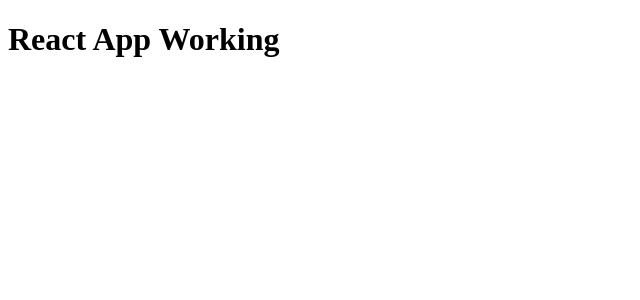
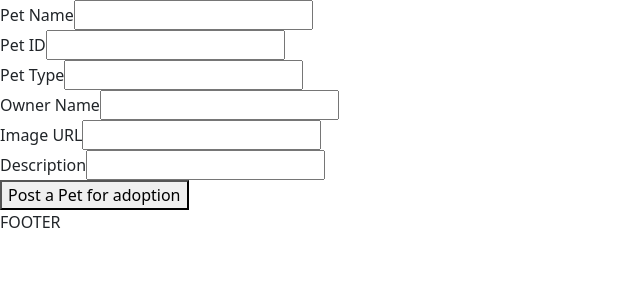
Before and after one commit to imadelayoubi/The-Pet-Shelter, a React app: page / in a window 1280 px wide. Shown: the top 300 px of the page, without its empty margins (0-640 px from the left). Built offline with nearby package versions, Linux system fonts and the light colour scheme.

Commit message:
post component created

```diff
--- a/client/public/index.html
+++ b/client/public/index.html
@@ -1,14 +1,22 @@
 <!DOCTYPE html>
 <html lang="en">
   <head>
+    <meta name="viewport" content="width=device-width, initial-scale=1" />
     <meta charset="utf-8" />
     <meta
       name="viewport"
       content="width=device-width, initial-scale=1, shrink-to-fit=no"
     />
     <meta name="theme-color" content="#000000" />
-    <title>Mini App 3</title>
+    <title>Pet Shelter</title>
   </head>
+
+  <link
+    rel="stylesheet"
+    href="https://cdn.jsdelivr.net/npm/bootstrap@5.1.1/dist/css/bootstrap.min.css"
+    integrity="sha384-F3w7mX95PdgyTmZZMECAngseQB83DfGTowi0iMjiWaeVhAn4FJkqJByhZMI3AhiU"
+    crossorigin="anonymous"
+  />
   <body>
     <noscript> You need to enable JavaScript to run this app. </noscript>
     <div id="app"></div>
--- /dev/null
+++ b/client/src/components/Footer.jsx
@@ -0,0 +1,8 @@
+import React from "react";
+const Footer = () => {
+  return <div>
+      FOOTER
+      </div>;
+};
+
+export default Footer;
--- /dev/null
+++ b/client/src/components/NavBar.jsx
@@ -0,0 +1,10 @@
+import React from "react";
+function Navbar() {
+  return (
+    <div>
+
+    </div>
+  );
+}
+
+export default Navbar;
--- /dev/null
+++ b/client/src/components/PostPet.jsx
@@ -0,0 +1,76 @@
+import React, { Component } from "react";
+import axios from "axios";
+
+class PostPet extends Component {
+  constructor(props) {
+    super(props);
+    this.state = {
+      petName: "",
+      petID: "",
+      petType: "",
+      ownerName: "",
+      image: "",
+      description: "",
+    };
+  }
+
+  handleChange = (event) => {
+    console.log(this.state);
+    let nam = event.target.name;
+    let val = event.target.value;
+
+    this.setState({
+      [nam]: val,
+      user: {
+        petName: this.state.petName,
+        petID: this.state.petID,
+        petType: this.state.petType,
+        ownerName: this.state.ownerName,
+        image: this.state.image,
+        description: this.state.description,
+      },
+    });
+  };
+
+  postClick = () => {
+    console.log("clickkkk");
+  };
+
+  //   postFunction = () => {
+  //     axios.post("/postPet");
+  //   };
+
+  render() {
+    return (
+      <div className="create-form">
+        <div>
+          <label>Pet Name </label>
+          <input name="petName" onChange={this.handleChange}></input>
+        </div>
+        <div>
+          <label>Pet ID </label>
+          <input name="petID"></input>
+        </div>
+        <div>
+          <label>Pet Type </label>
+          <input name="petType" onChange={this.handleChange}></input>
+        </div>
+        <div>
+          <label>Owner Name </label>
+          <input name="ownerName" onChange={this.handleChange}></input>
+        </div>
+        <div>
+          <label>Image URL</label>
+          <input name="image" onChange={this.handleChange}></input>
+        </div>
+        <div>
+          <label>Description </label>
+          <input name="description" onChange={this.handleChange}></input>
+        </div>
+        <button onClick={this.postClick}>Post a Pet for adoption </button>
+      </div>
+    );
+  }
+}
+
+export default PostPet;
--- a/client/src/components/app.jsx
+++ b/client/src/components/app.jsx
@@ -1,7 +1,23 @@
-import React, { Component } from 'react';
+import React, { Component } from "react";
+import Navbar from "./NavBar.jsx";
+import Footer from "./Footer.jsx";
+import PostPet from "./PostPet.jsx";
 
 export default class App extends Component {
+  constructor() {
+    super();
+
+    this.state = {};
+  }
   render() {
-    return <h1>React App Working</h1>;
+    return (
+      <div>
+        <Navbar />
+
+        <PostPet />
+
+        <Footer />
+      </div>
+    );
   }
 }
--- a/client/src/index.css
+++ b/client/src/index.css
@@ -0,0 +1,3 @@
+input {
+  float: right;
+}
--- a/package.json
+++ b/package.json
@@ -35,6 +35,8 @@
   },
   "dependencies": {
     "bluebird": "^3.7.2",
+    "bootstrap": "^5.1.1",
+    "bulma": "^0.9.3",
     "express": "^4.17.1",
     "mongoose": "^6.0.8",
     "react": "17.0.2",
```
Also changed, not shown: client/public/index.css (added), models/Pet.js (deleted), 2 other files (tests, documents, lock files or other folders).
